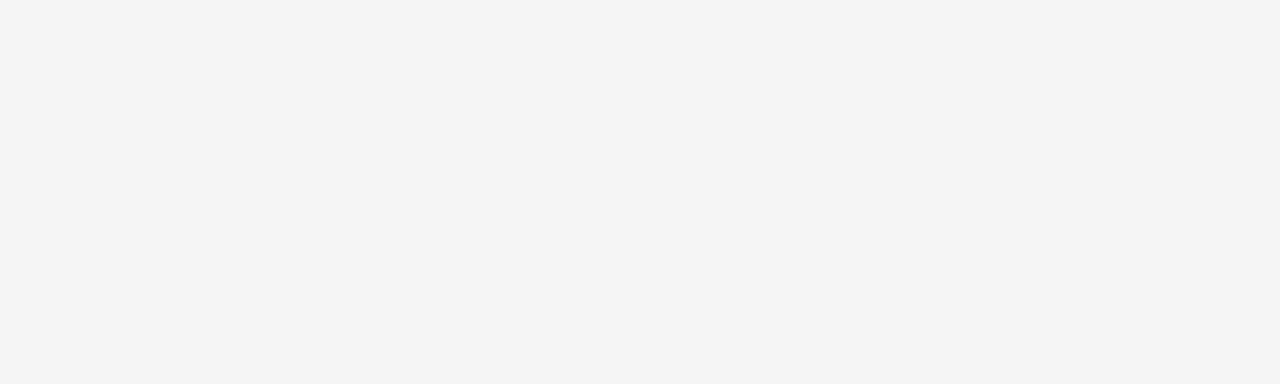
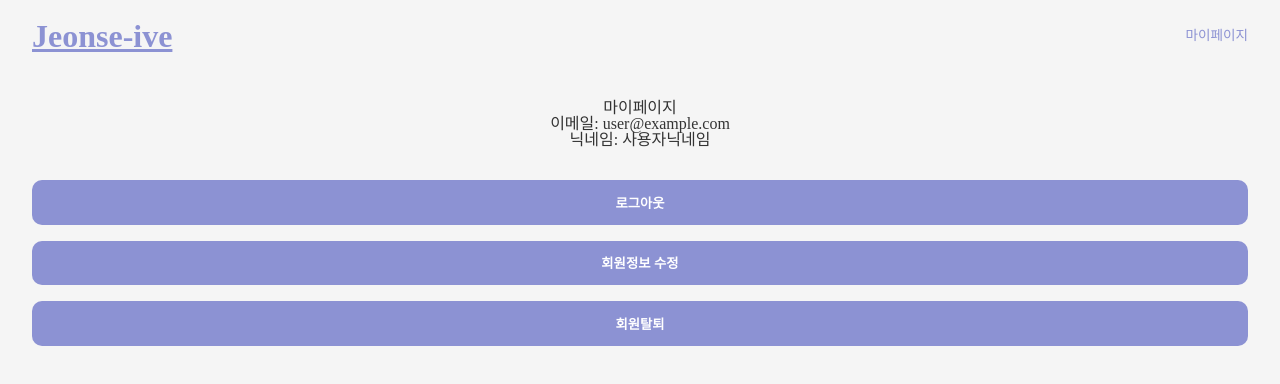
Before and after one commit to Jeonse-ive/Jeonse-ive-FE, a React (Vite) app: page /mypage in a window 1280 px wide. Before the commit this address had no page. Shown: the top 384 px of the page. Built offline with nearby package versions, Linux system fonts and the light colour scheme.

Commit message:
feat: mypage 구현

```diff
--- /dev/null
+++ b/src/components/Header.jsx
@@ -0,0 +1,15 @@
+// src/components/Header.jsx
+import React from 'react';
+import { Link } from 'react-router-dom';
+import '../styles/Header.css'; // 필요 시 분리된 CSS 사용
+
+const Header = () => {
+  return (
+    <header className="main-header">
+      <Link to="/" className="logo">Jeonse-ive</Link>
+      <Link className="mypage-link" to="/mypage">마이페이지</Link>
+    </header>
+  );
+};
+
+export default Header;
--- a/src/features/main/MainPage.jsx
+++ b/src/features/main/MainPage.jsx
@@ -3,6 +3,7 @@ import React, { useState, useEffect } from 'react';
 import LoginModal from '../auth/LoginModal';
 import MapView from '../../components/MapView';
 import useGoogleMapsLoader from '../../hooks/useGoogleMapsLoader';
+import Header from '../../components/Header';
 
 import '../../styles/MainPage.css';
 
@@ -28,10 +29,8 @@ const MainPage = () => {
 
   return (
     <div className="main-container">
-      <header className="main-header">
-        <h1 className="logo">Jeonse-ive</h1>
-        <a className="mypage-link" href="/mypage">마이페이지</a>
-      </header>
+    <Header />
+
 
       <main className="main-content" style={{ justifyContent: showMap ? 'flex-start' : 'center' }}>
         {isLoggedIn ? (
--- /dev/null
+++ b/src/features/mypage/MyPage.jsx
@@ -0,0 +1,27 @@
+// src/pages/MyPage.jsx
+import React from 'react';
+import Header from '../../components/Header';
+
+import '../../styles/mypage/MyPage.css';
+
+const MyPage = () => {
+  return (
+    <div className="main-container">
+      <Header />
+
+      <main className="mypage-content">
+        <h2>마이페이지</h2>
+        <p><strong>이메일:</strong> user@example.com</p>
+        <p><strong>닉네임:</strong> 사용자닉네임</p>
+
+        <div className="mypage-buttons">
+          <button className="mypage-button">로그아웃</button>
+          <button className="mypage-button">회원정보 수정</button>
+          <button className="mypage-button">회원탈퇴</button>
+        </div>
+      </main>
+    </div>
+  );
+};
+
+export default MyPage;
--- a/src/router/Router.jsx
+++ b/src/router/Router.jsx
@@ -1,7 +1,9 @@
 import { BrowserRouter, Routes, Route } from 'react-router-dom';
+
 import Main from '../pages/Main';
 import App from '../App'; // 테스트용 페이지
 import SignUpPage from '../features/auth/SignUpPage';
+import MyPage from '../features/mypage/MyPage';
 
 const Router = () => {
   return (
@@ -10,6 +12,7 @@ const Router = () => {
         <Route path="/" element={<Main />} />
         <Route path="/signup" element={<SignUpPage />} />
         <Route path="/test" element={<App />} />
+        <Route path="/mypage" element={<MyPage />} />
       </Routes>
     </BrowserRouter>
   );
--- /dev/null
+++ b/src/styles/Header.css
@@ -0,0 +1,18 @@
+.main-header {
+  display: flex;
+  justify-content: space-between;
+  align-items: center;
+  margin-bottom: 3rem;
+}
+
+.logo {
+  font-size: 2rem;
+  font-weight: bold;
+  color: #8c92d3;
+}
+
+.mypage-link {
+  font-size: 0.85rem;
+  color: #8c92d3;
+  text-decoration: none;
+}
--- /dev/null
+++ b/src/styles/mypage/MyPage.css
@@ -0,0 +1,40 @@
+.mypage-container {
+  max-width: 400px;
+  margin: 5rem auto;
+  padding: 2rem;
+  background-color: #f5f5f5;
+  border-radius: 12px;
+  text-align: center;
+}
+
+.mypage-container h2 {
+  margin-bottom: 2rem;
+  color: #333;
+}
+
+.user-info p {
+  margin: 0.5rem 0;
+  font-size: 1rem;
+  color: #555;
+}
+
+.mypage-buttons {
+  margin-top: 2rem;
+  display: flex;
+  flex-direction: column;
+  gap: 1rem;
+}
+
+.mypage-buttons button {
+  padding: 0.8rem;
+  border: none;
+  border-radius: 10px;
+  background-color: #8c92d3;
+  color: white;
+  font-weight: bold;
+  cursor: pointer;
+}
+
+.mypage-buttons .delete {
+  background-color: #ff5c5c;
+}
```
